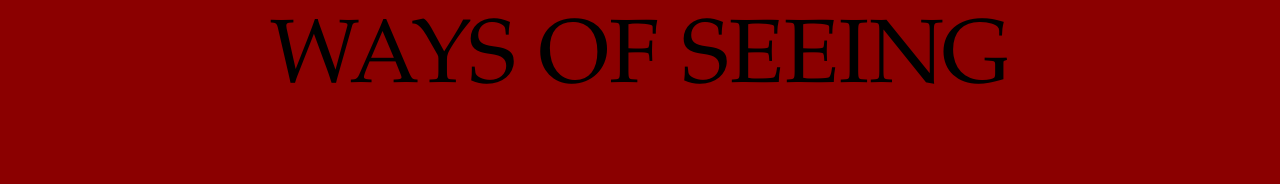
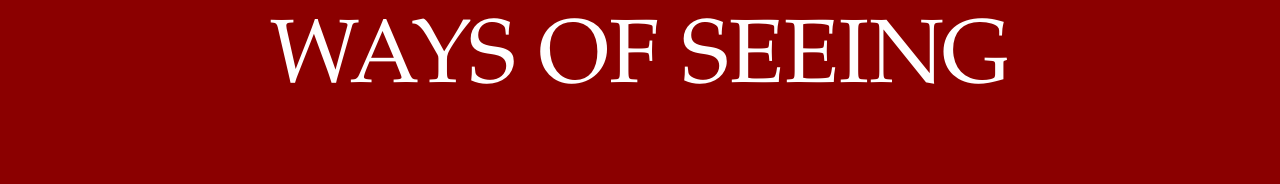
Before and after one commit to kimknguyen/kimknguyen, a plain HTML site: page Week2visual_response.html in a window 1280 px wide. Shown: the top 184 px of the page. Drawn offline with Linux system fonts and the light colour scheme.

Commit message:
tiny change

```diff
--- a/Week2visual_response.html
+++ b/Week2visual_response.html
@@ -4,7 +4,7 @@
 	</head>
 	<body style="background-color: darkred;">
 		<main style = "text-align: center;">
-			<p style="font-family: Garamond;font color: White; font-size: 90px;">WAYS OF SEEING</p>
+			<p style="font-family: Garamond; color:White; font-size: 90px;">WAYS OF SEEING</p>
 			<img src="https://media.giphy.com/media/cRLhKFCmCfMFQmzHjd/giphy.gif">
 			<img src="https://media.giphy.com/media/l4FGsMPVhZazXb4Ry/giphy.gif">
 			<img src="https://media.giphy.com/media/xT5LMQtny5rjIvhnuU/giphy.gif">
```
